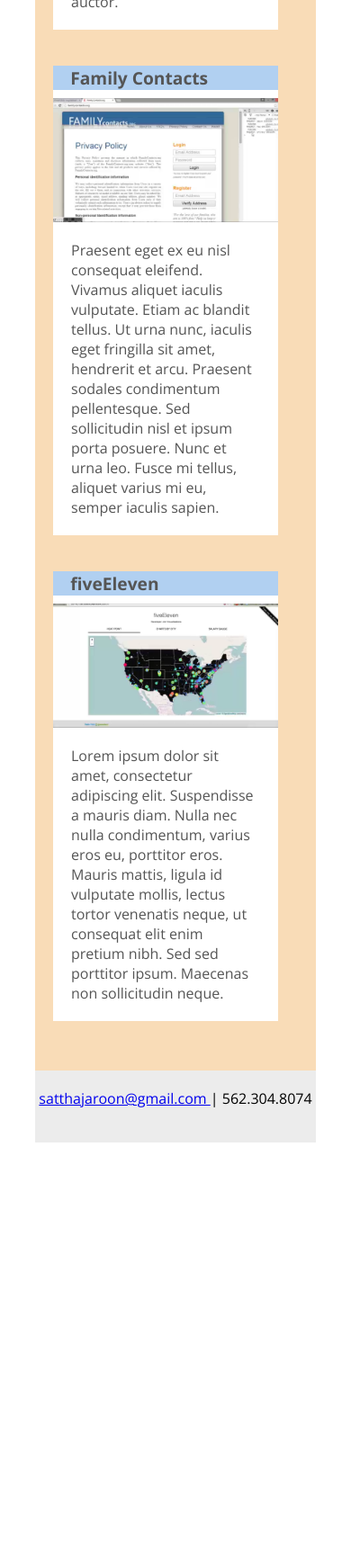
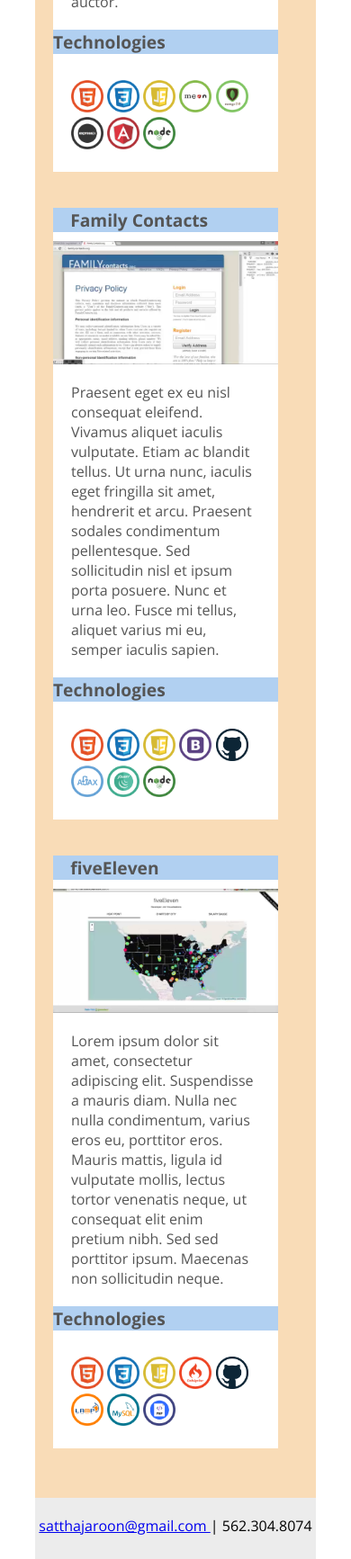
Before and after one commit to songbirdflies/ResponsiveAF, a plain HTML site: page Portfolio/index.html.html in a window 390 px wide. Shown: the part 1320-3053 px from the top of the page at 90% size. Before the commit the page ends 2590 px from the top, so only its background shows below. Drawn offline with nearby package versions, Linux system fonts and the light colour scheme.

Commit message:
added logos to portfolio page

```diff
--- a/Portfolio/index.html.html
+++ b/Portfolio/index.html.html
@@ -32,14 +32,34 @@
               <div class="header"><h3>La Mode</h3></div>
               <img alt="La Mode Website Screenshot" src="images/lamode.png">
               <p>Suspendisse potenti. Curabitur vestibulum rhoncus tempor. Ut vulputate tincidunt cursus. Sed at lacus dui. Proin semper mauris a sapien consectetur, ac pretium libero tempus. Nunc nec viverra neque. Proin vitae turpis sed ligula iaculis consectetur. In convallis massa eu metus varius auctor.</p>
-
-
+              <div class="header"><h4>Technologies</h4></div>
+              <p>
+              <img class="logo" src="images/HTML.png">
+              <img class="logo" src="images/CSS.png">
+              <img class="logo" src="images/JavaScript.png">
+              <img class="logo" src="images/MEAN.png">
+              <img class="logo" src="images/mongodb.png">
+              <img class="logo" src="images/expressjs.png">
+              <img class="logo" src="images/angular.png">
+              <img class="logo" src="images/nodejs.png">
+              </p>
             </aside>
 
             <aside>
               <div class="header"><h3>Family Contacts</h3></div>
               <img alt="Family Contacts Website Screenshot" src="images/familycontacts.png">
               <p>Praesent eget ex eu nisl consequat eleifend. Vivamus aliquet iaculis vulputate. Etiam ac blandit tellus. Ut urna nunc, iaculis eget fringilla sit amet, hendrerit et arcu. Praesent sodales condimentum pellentesque. Sed sollicitudin nisl et ipsum porta posuere. Nunc et urna leo. Fusce mi tellus, aliquet varius mi eu, semper iaculis sapien.</p>
+              <div class="header"><h4>Technologies</h4></div>
+              <p>
+              <img class="logo" src="images/HTML.png">
+              <img class="logo" src="images/CSS.png">
+              <img class="logo" src="images/JavaScript.png">
+              <img class="logo" src="images/bootstrap.png">
+              <img class="logo" src="images/github.png">
+              <img class="logo" src="images/ajax.png">
+              <img class="logo" src="images/jquery.png">
+              <img class="logo" src="images/nodejs.png">
+              </p>
             </aside>
 
 
@@ -47,6 +67,17 @@
               <div class="header"><h3>fiveEleven</h3></div>
               <img alt="La Mode Website Screenshot" src="images/fiveEleven.png">
               <p>Lorem ipsum dolor sit amet, consectetur adipiscing elit. Suspendisse a mauris diam. Nulla nec nulla condimentum, varius eros eu, porttitor eros. Mauris mattis, ligula id vulputate mollis, lectus tortor venenatis neque, ut consequat elit enim pretium nibh. Sed sed porttitor ipsum. Maecenas non sollicitudin neque.</p>
+              <div class="header"><h4>Technologies</h4></div>
+              <p>
+              <img class="logo" src="images/HTML.png">
+              <img class="logo" src="images/CSS.png">
+              <img class="logo" src="images/JavaScript.png">
+              <img class="logo" src="images/codeigniter.png">
+              <img class="logo" src="images/github.png">
+              <img class="logo" src="images/LAMP.png">
+              <img class="logo" src="images/mysql.png">
+              <img class="logo" src="images/php.png">
+              </p>
             </aside>
 
          </section>
--- a/Portfolio/style.css
+++ b/Portfolio/style.css
@@ -16,7 +16,7 @@ body {
 h1 { margin: 0 0 .5em 1em; font-size: 1.6em; font-weight: 700; color: #fff; }
 h2 { margin: 0 0 .5em 1em; font-size: 1.5em; font-weight: 400; color: #fff; }
 h3 { margin: 0 0 .5em 1em; font-size: 1.4em; font-weight: 700; }
-h4 { margin: 0 0 .5em 0; font-size: 1.3em; font-weight: 700; }
+h4 { margin: 0 0 .5em 0; font-size: 1.2em; font-weight: 700; }
 
 .clear{
   clear:both;
@@ -93,6 +93,11 @@ aside img{
  display: block;
 }
 
+aside img.logo{
+ width: 36px;
+ display: inline-block;
+}
+
 
 footer {
  max-width: 1200px;
@@ -110,26 +115,6 @@ footer p{
  color: black;
 }
 
-/*****  Media Queries for Desktops *****/
-
-@media screen and (max-width: 1246px){
-	#navigation{
-	 height: 30px;
-	 width: 15%;
-	 background-color: blue;
-	 margin-left: 15px;
-	 float: left;
-	 display: block;
-	}
-	.subcontents{
-		 height: 200px;
-		 width: 40%;
-		 background-color: yellow;
-		 margin: 10px 10px 30px;
-		 float: left;
-		 display: block;
-	}
-}
 
 /*****  Media Queries for Desktop *****/
 
```
